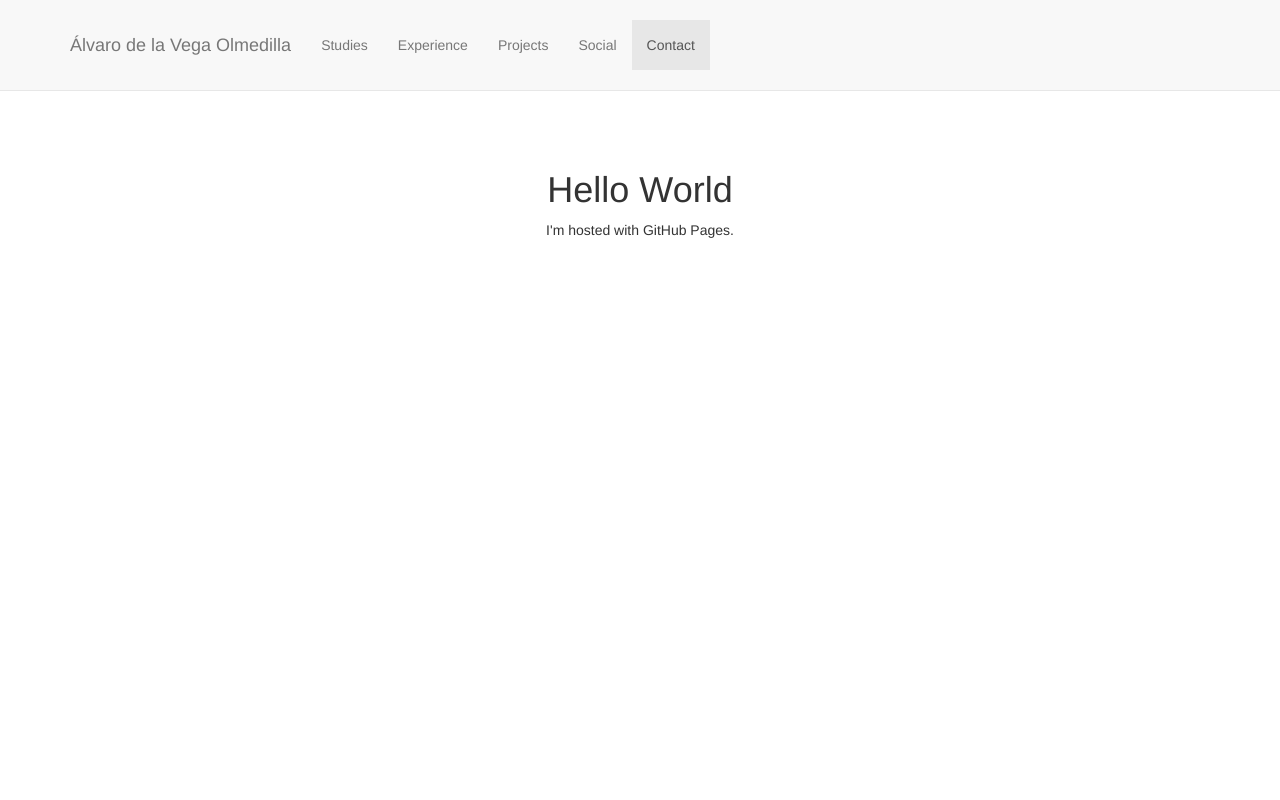
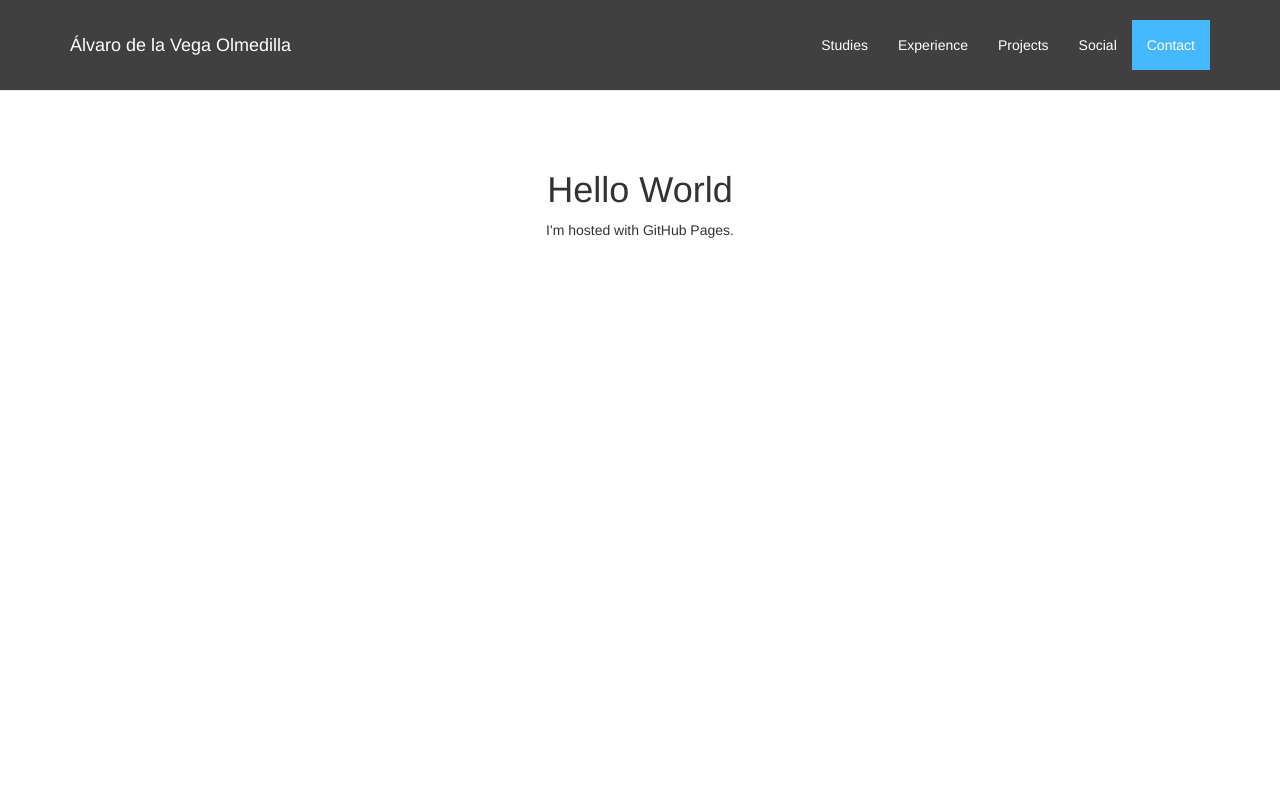
Before and after one commit to avegao/xinjia95.github.io, a plain HTML site: page index.html in a window 1280 px wide. Shown: the top 800 px of the page. Drawn offline with Linux system fonts and the light colour scheme.

Commit message:
Changed navbar colors

```diff
--- /dev/null
+++ b/css/styles.css
@@ -0,0 +1,16 @@
+.navbar {
+    background-color: #404040;
+}
+
+.navbar-default .navbar-brand, .navbar-default .navbar-nav>li>a {
+    color: #fff;
+}
+
+.navbar-default .navbar-brand:hover, .navbar-default .navbar-nav>li>a:hover {
+    color: #46b8ff;
+}
+
+.navbar-default .navbar-nav > .active > a, .navbar-default .navbar-nav > .active > a:hover, .navbar-default .navbar-nav > .active > a:focus {
+    color: #fff;
+    background-color: #46b8ff;
+}
--- a/index.html
+++ b/index.html
@@ -16,6 +16,7 @@
         <script type="application/javascript" src="js/scrolling-nav.js"></script>
         <link href="css/scrolling-nav.css" rel="stylesheet">
         <title>&Aacute;lvaro de la Vega Olmedilla</title>
+        <link href="css/styles.css" rel="stylesheet">
     </head>
     <body id="page-top" data-spy="scroll" data-target=".navbar-fixed-top">
         <header>
@@ -31,7 +32,7 @@
                         </button>
                         <a class="navbar-brand page-scroll" href="#page-top">&Aacute;lvaro de la Vega Olmedilla</a>
                     </div>
-                    <div class="collapse navbar-collapse navbar-ex1-collapse">
+                    <div class="collapse navbar-collapse navbar-ex1-collapse navbar-right">
                         <ul class="nav navbar-nav">
                             <li class="hidden">
                                 <a class="page-scroll" href="#page-top"></a>
```
